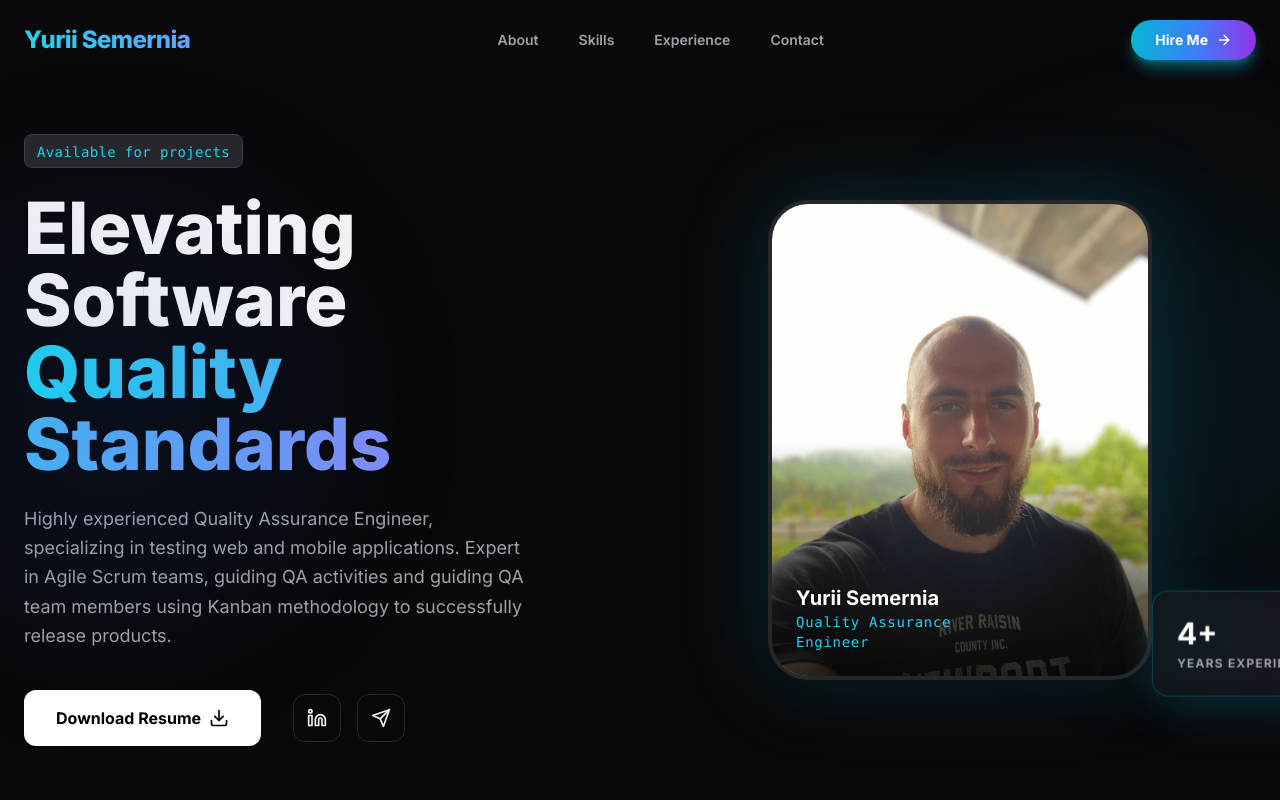
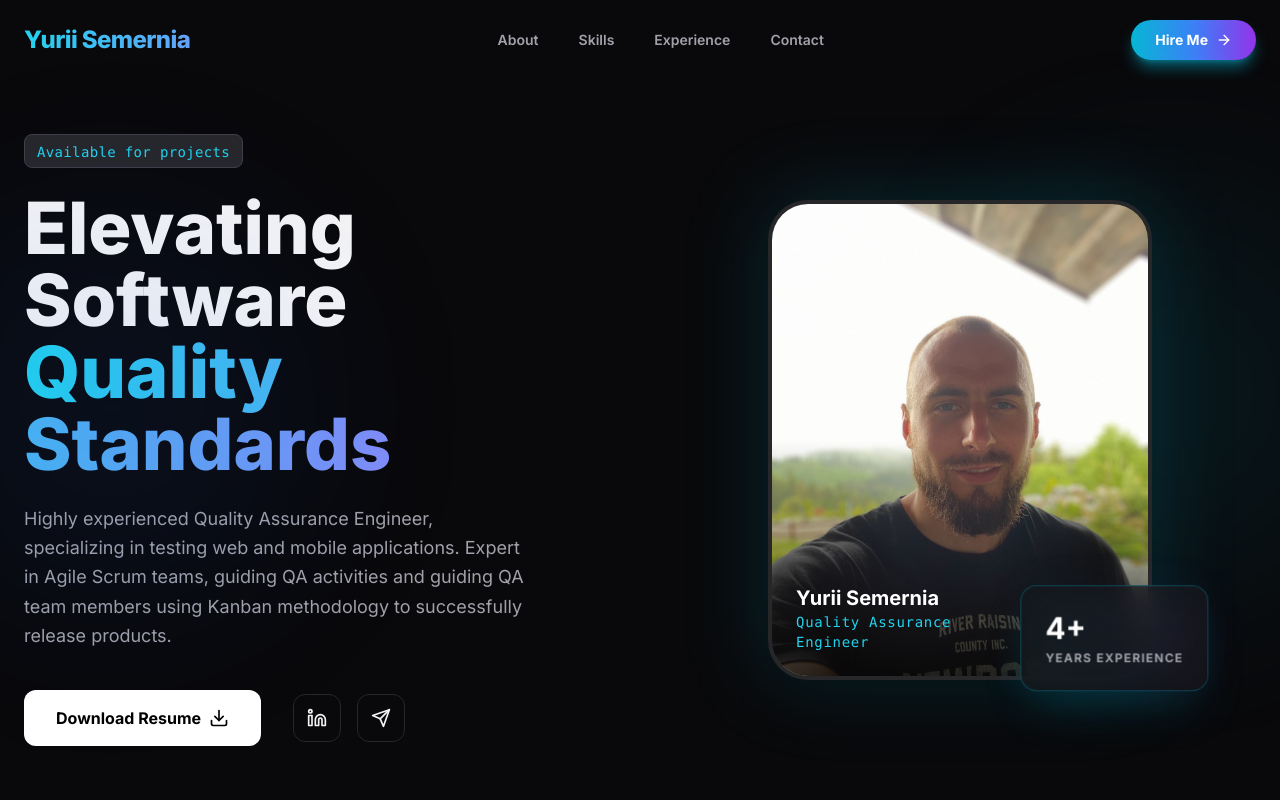
Before and after one commit to Urii-Semernia/Urii-Semernia.github.io, a React (Vite) app: page / in a window 1280 px wide. Shown: the top 800 px of the page. Built offline with nearby package versions, Linux system fonts and the light colour scheme.

Commit message:
Fix experience card positioning to stay within screen bounds

```diff
--- a/components/Hero.tsx
+++ b/components/Hero.tsx
@@ -73,7 +73,7 @@ const Hero: React.FC = () => {
         </div>
 
         <div className="order-1 md:order-2 flex justify-center">
-          <div className="relative w-72 h-96 lg:w-96 lg:h-[30rem]">
+          <div className="relative w-72 h-96 lg:w-96 lg:h-[30rem] overflow-visible">
             {/* Aesthetic Glow */}
             <div className="absolute inset-0 bg-cyan-500/20 rounded-[2.5rem] blur-2xl hover:bg-cyan-500/50 transition-all duration-500"></div>
 
--- a/index.css
+++ b/index.css
@@ -62,18 +62,22 @@
 }
 
 .experience-card-wrapper {
-  transform: translate(50%, 50%);
+  /* Positioned to partially overlap bottom-right of photo, but stay within bounds */
+  transform: translate(0%, 30%);
+  max-width: calc(100% + 1rem);
 }
 
 @media (min-width: 640px) {
   .experience-card-wrapper {
-    transform: translate(66.666667%, 33.333333%);
+    transform: translate(15%, 25%);
+    max-width: calc(100% + 2rem);
   }
 }
 
 @media (min-width: 1024px) {
   .experience-card-wrapper {
-    transform: translate(100%, 25%);
+    transform: translate(30%, 20%);
+    max-width: calc(100% + 3rem);
   }
 }
 
```
